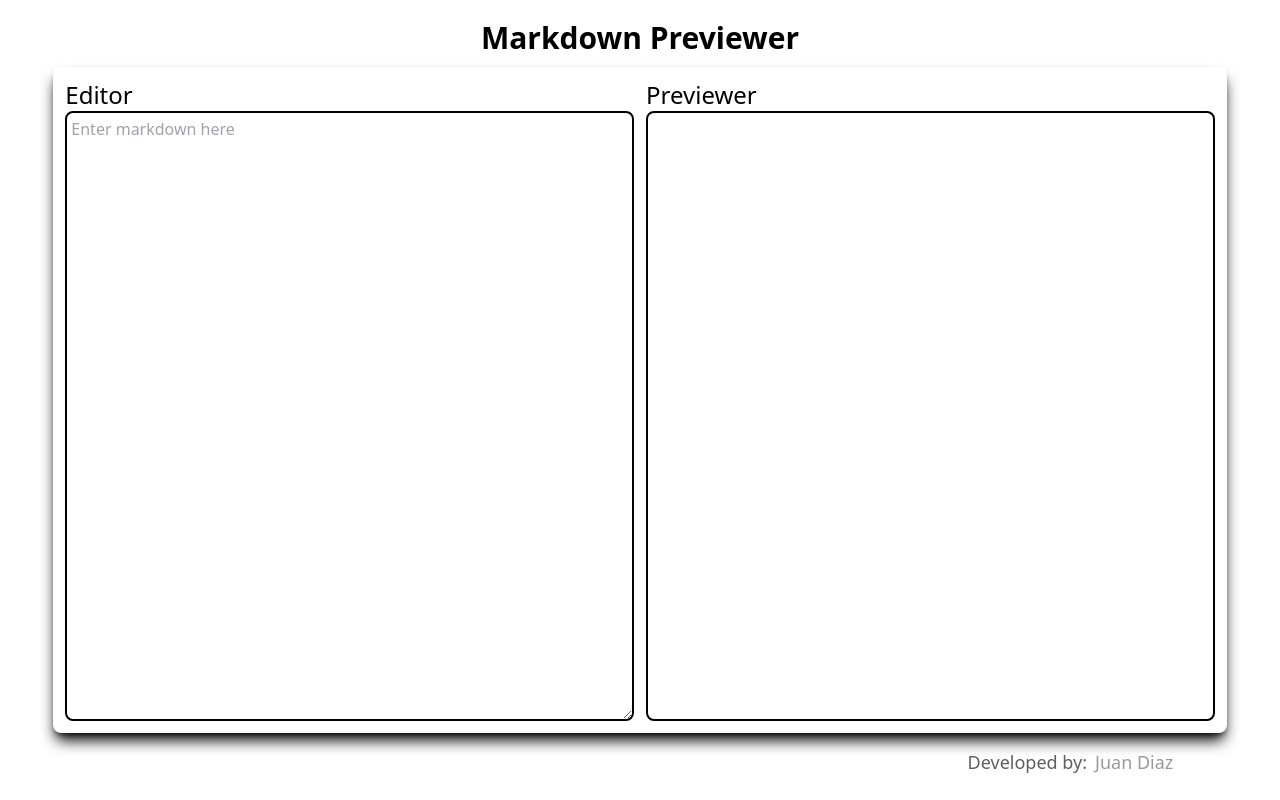
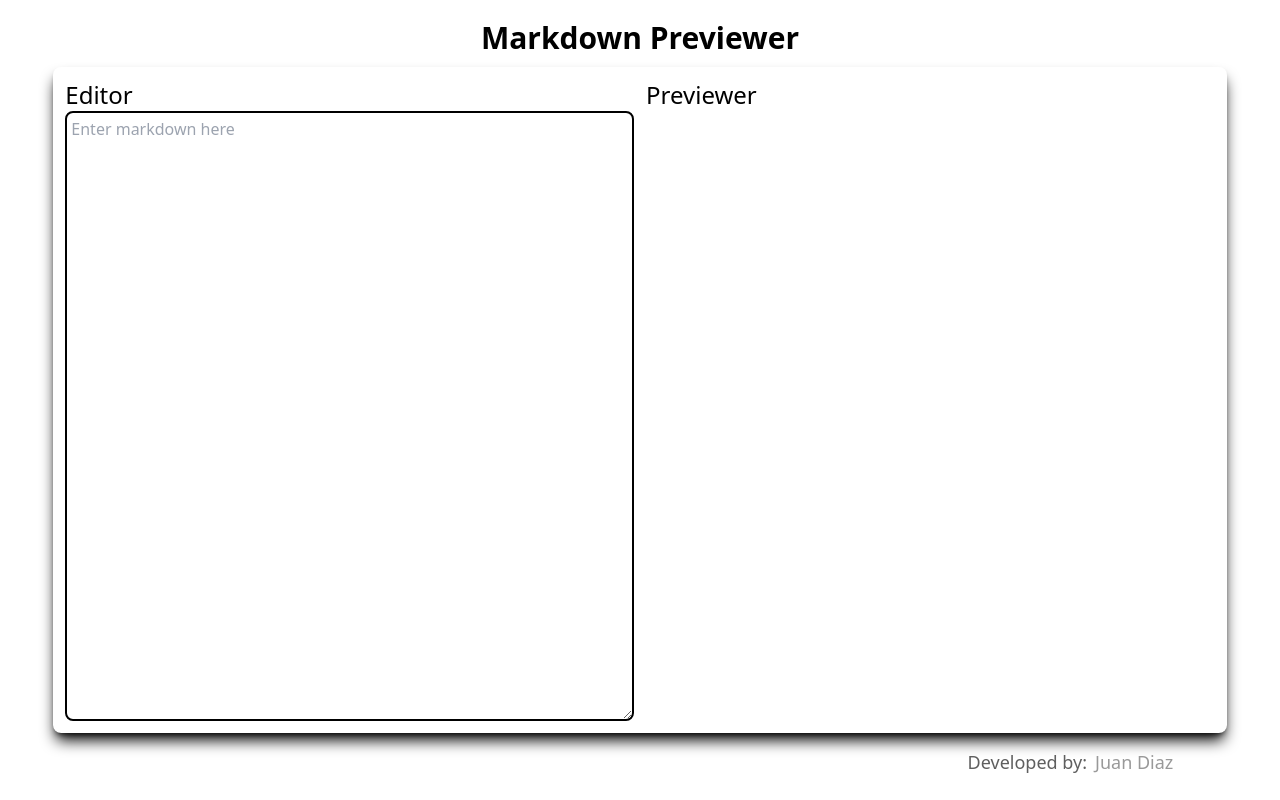
Before and after one commit to JuanPabloDiaz/markdownPreviewer, a React (Vite) app: page / in a window 1280 px wide. Built offline with nearby package versions, Linux system fonts and the light colour scheme.

Commit message:
[modified] preview section

```diff
--- a/src/App.jsx
+++ b/src/App.jsx
@@ -32,10 +32,10 @@ function App() {
           </div>
           <div
             id="preview"
-            className="flex flex-col justify-start items-start h-96 md:h-auto sm:w-full p-1"
+            className="flex flex-col justify-start items-start h-96 md:h-auto sm:w-full p-1 overflow-auto"
           >
             <h1 className="text-md md:text-2xl">Previewer</h1>
-            <div className="w-full h-full border-2 border-black rounded-lg p-1">
+            <div className="w-full h-full p-1">
               <div
                 className="p-2"
                 dangerouslySetInnerHTML={{ __html: marked(markdown) }} // Converts markdown to HTML
```
